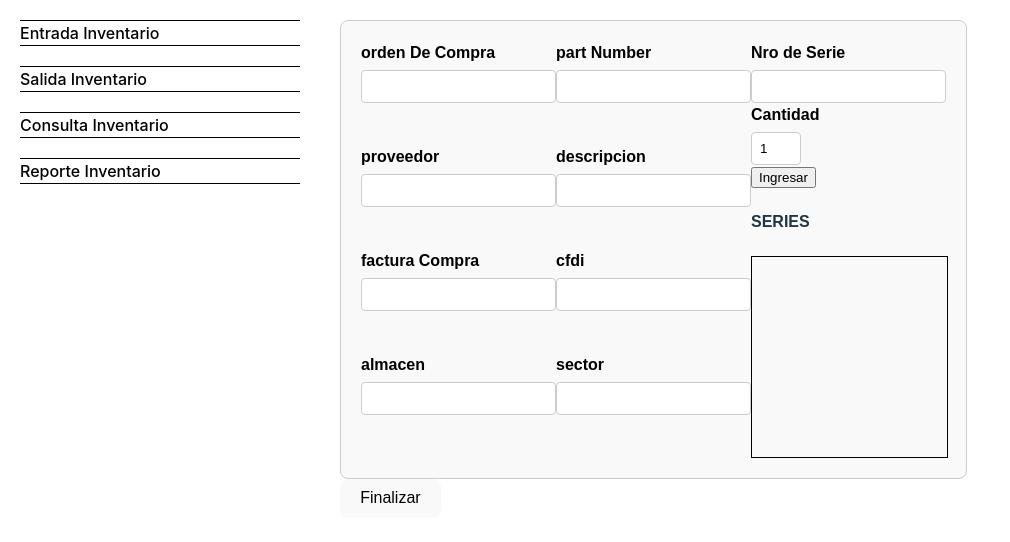
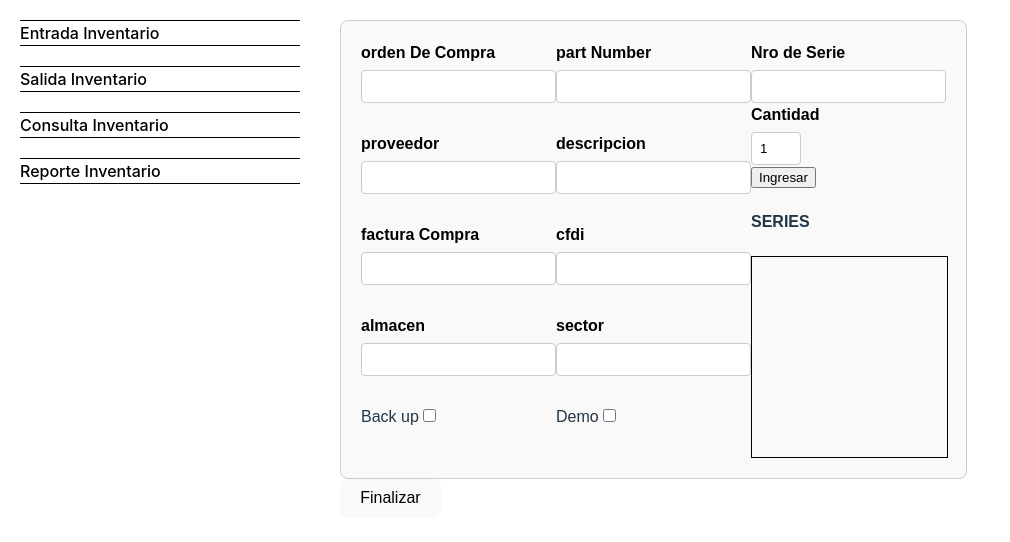
Before and after one commit to NicoMunoz909/proyectoInventarioClient, a React (Vite) app: page /entrada in a window 1280 px wide. Shown: the top 542 px of the page, without its empty margins (0-1010 px from the left). Built offline with nearby package versions, Linux system fonts and the light colour scheme.

Commit message:
Agregar solo backups y solo demos

```diff
--- a/src/ConsultaInventario.jsx
+++ b/src/ConsultaInventario.jsx
@@ -19,8 +19,11 @@ const ConsultaInventario = () => {
     fechaSalida: "",
   });
   const URL = config.url;
-
-  const [soloStock, setSoloStock] = useState(true);
+  const [checkboxes, setCheckboxes] = useState({
+    soloStock: true,
+    soloBackups: false,
+    soloDemos: false,
+  })
   const [data, setData] = useState([]);
   const [loading, setLoading] = useState(true);
   const [error, setError] = useState(null);
@@ -30,7 +33,7 @@ const ConsultaInventario = () => {
     setLoading(true);
     try {
       const queryParams = new URLSearchParams(filters).toString();
-      const response = await fetch(`${URL}inventario?${queryParams}&soloStock=${soloStock}`);
+      const response = await fetch(`${URL}inventario?${queryParams}&soloStock=${checkboxes.soloStock}&isBackup=${checkboxes.soloBackups}&isDemo=${checkboxes.soloDemos}`);
       if (!response.ok) {
         throw new Error("Network response was not ok");
       }
@@ -45,7 +48,7 @@ const ConsultaInventario = () => {
 
   useEffect(() => {
     fetchData();
-  }, [soloStock]); // Fetch data whenever filters change
+  }, []); // Fetch data whenever filters change
 
   const handleChange = (e) => {
     const { name, value } = e.target;
@@ -58,7 +61,12 @@ const ConsultaInventario = () => {
   };
 
   const handleCheckboxChange = (e) => {
-    setSoloStock(e.target.checked);
+    const {name, checked} = e.target
+    setCheckboxes((prevCheckboxes) => ({
+      ...prevCheckboxes,
+      [name]: checked,
+    }));
+    console.log(checkboxes)
   };
 
   return (
@@ -70,10 +78,20 @@ const ConsultaInventario = () => {
             <input id={key} name={key} type="text" value={filters[key]} onChange={handleChange} />
           </div>
         ))}
-        <label>
-          <input type="checkbox" checked={soloStock} onChange={handleCheckboxChange} />
-          Solo mostrar articulos en stock
-        </label>
+        <div className={styles.checkboxes}>
+          <label htmlFor="soloStock">
+            <input type="checkbox" name="soloStock" defaultChecked onChange={handleCheckboxChange} />
+            Solo mostrar articulos en stock
+          </label>
+          <label htmlFor="soloBackups">
+            <input type="checkbox" name="soloBackups" onChange={handleCheckboxChange} />
+            Solo mostrar backups
+          </label>
+          <label htmlFor="soloDemos">
+            <input type="checkbox" name="soloDemos" onChange={handleCheckboxChange} />
+            Solo mostrar demos
+          </label>
+        </div>
         <input type="submit" value="Filtar"></input>
       </form>
 
--- a/src/FormularioEntrada.jsx
+++ b/src/FormularioEntrada.jsx
@@ -12,6 +12,10 @@ const FormularioEntrada = () => {
     almacen: "",
     sector: "",
   });
+  const [checkboxes, setCheckboxes] = useState({
+    isBackup: false,
+    isDemo: false
+  })
   const URL = config.url;
   const [series, setSeries] = useState([]);
 
@@ -23,6 +27,14 @@ const FormularioEntrada = () => {
       [name]: value,
     }));
   };
+
+  const handleCheckbox = (e) => {
+    const { name, checked } = e.target;
+    setCheckboxes((prevCheckboxes) => ({
+      ...prevCheckboxes,
+      [name]: checked,
+    }));
+  }
 
   // Handle form submission
   const handleSubmit = (e) => {
@@ -47,8 +59,10 @@ const FormularioEntrada = () => {
   const finalizarEntrada = () => {
     const entradas = series.map((serialNumber) => ({
       ...inputs,
+      ...checkboxes,
       serialNumber,
     }));
+    console.log(entradas)
     fetch(`${URL}entradas`, {
       method: "POST",
       headers: {
@@ -103,6 +117,28 @@ const FormularioEntrada = () => {
               />
             </div>
           ))}
+          <div style={styles.formGroup}>
+              <label htmlFor="backup">
+                Back up
+              </label>
+              <input
+                type="checkbox"
+                id="isBackup"
+                name="isBackup"
+                onChange={handleCheckbox}
+              />
+            </div>
+            <div style={styles.formGroup}>
+              <label htmlFor="demo">
+                Demo
+              </label>
+              <input
+                type="checkbox"
+                id="isDemo"
+                name="isDemo"
+                onChange={handleCheckbox}
+              />
+            </div>
         </div>
         <div>
           <div style={styles.formGroup}>
--- a/src/consultaInventario.module.css
+++ b/src/consultaInventario.module.css
@@ -1,3 +1,8 @@
+.checkboxes {
+  display: flex;
+  flex-direction: column;
+}
+
 .container {
   width: 80vw;
 }
```
